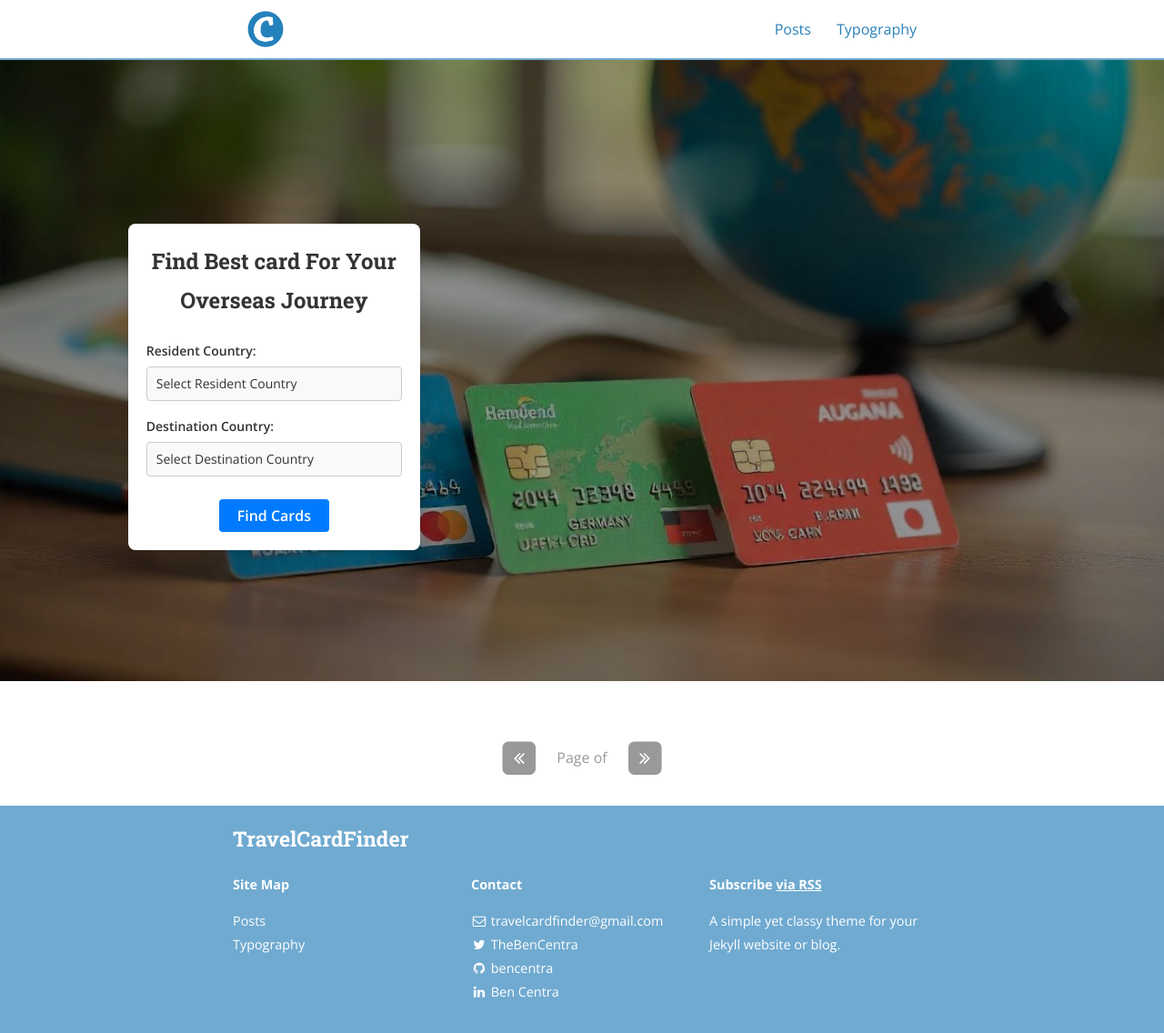
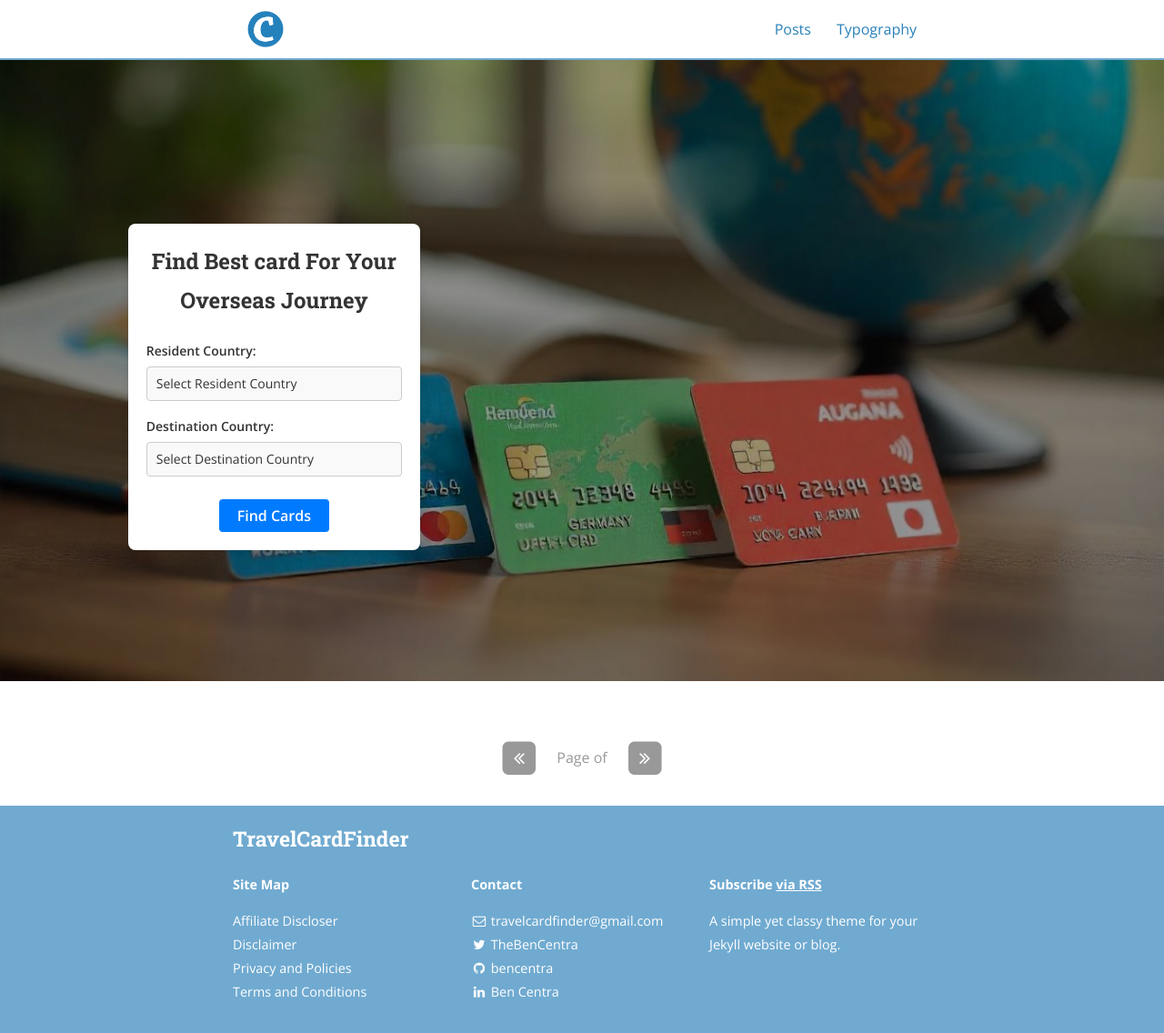
Before and after one commit to TravelCardFinder/TravelCardFinder.github.io, a Jekyll site: the page built from index.html, in a window 1280 px wide and 1136 px high. Shown: the whole window at 91% size. Built offline with Jekyll 4.4.1, drawn with Linux system fonts in a browser that asks for light colours; nearby versions of some CDN libraries.

Commit message:
Added changes in  Pages

```diff
--- a/_includes/footer.html
+++ b/_includes/footer.html
@@ -8,7 +8,10 @@
 
       <p><strong>Site Map</strong></p>
       <ul class="pages">
-				{% include nav_links.html %}
+				<li><a href="/_pages/affiliate-discloser.md">Affiliate Discloser</a></li>
+        <li><a href="/_pages/disclaimer.md">Disclaimer</a></li>
+        <li><a href="/_pages/privacy-and-policies.md">Privacy and Policies</a></li>
+        <li><a href="/_pages/terms-and-conditions.md">Terms and Conditions</a></li>
       </ul>
     </div>
 
```
Also changed, not shown: _pages/disclaimer.md (+1 -1 lines).
